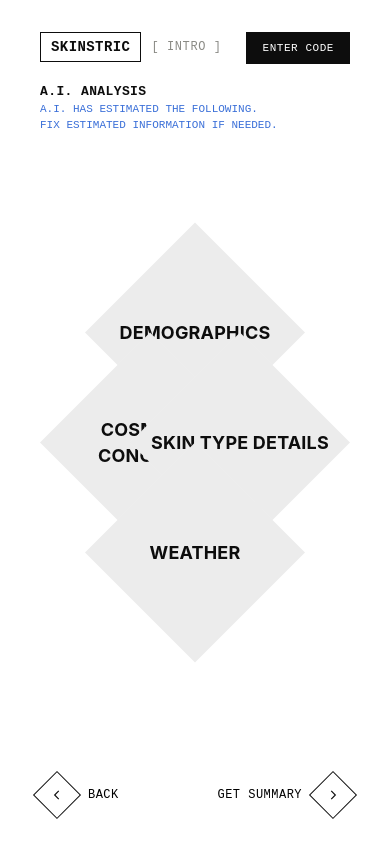
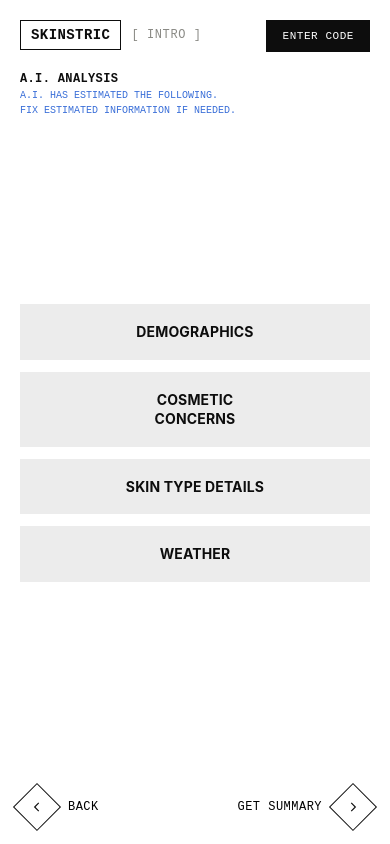
Before and after one commit to agentred1999/skin-ai, a Next.js app: page /select in a window 390 px wide. Built offline with nearby package versions, Linux system fonts and the light colour scheme.

Commit message:
Add mobile responsive breakpoints across all pages, fix hover animations and back-button navigation

```diff
--- a/src/app/permissions/permissions.module.css
+++ b/src/app/permissions/permissions.module.css
@@ -118,10 +118,6 @@
   from { transform: rotate(45deg); }
   to { transform: rotate(405deg); }
 }
-@keyframes rotateInner {
-  from { transform: rotate(-16deg); }
-  to { transform: rotate(344deg); }
-}
 .iconCircle {
   position: relative;
   width: 96px;
@@ -239,3 +235,59 @@
   color: #ffffff;
   font-weight: 700;
 }
+
+@media (max-width: 640px) {
+  .page {
+    padding: 20px 20px;
+  }
+
+  .title {
+    font-size: 12px;
+    margin-top: 16px;
+  }
+
+  .previewBox {
+    position: static;
+    text-align: left;
+    margin-top: 16px;
+  }
+
+  .previewSquare {
+    width: 80px;
+    height: 64px;
+  }
+
+  .stage {
+    flex-direction: column;
+    gap: 32px;
+    padding: 24px 0;
+  }
+
+  .option {
+    width: min(78vw, 280px);
+    height: min(78vw, 280px);
+  }
+
+  .optionLabel {
+    font-size: 10px;
+    bottom: 22px;
+  }
+
+  .iconCircle {
+    width: 76px;
+    height: 76px;
+  }
+
+  .iconCircle svg {
+    width: 34px;
+    height: 34px;
+  }
+
+  .cameraPrompt {
+    left: 50%;
+    top: auto;
+    bottom: 20px;
+    transform: translateX(-50%);
+    width: min(88vw, 340px);
+  }
+}
--- a/src/app/scan/scan.module.css
+++ b/src/app/scan/scan.module.css
@@ -448,3 +448,77 @@ video.video {
     transform: translateX(-100%);
   }
 }
+
+@media (max-width: 640px) {
+  .topbar {
+    padding: 16px 20px;
+  }
+
+  .guidance,
+  .guidanceStatic {
+    bottom: 90px;
+    padding: 0 16px;
+  }
+
+  .guidanceTitle {
+    font-size: 11px;
+  }
+
+  .guidanceItems {
+    flex-direction: column;
+    gap: 6px;
+    font-size: 10px;
+  }
+
+  .backBtn {
+    left: 20px;
+    bottom: 20px;
+  }
+
+  .captureBtn {
+    right: 20px;
+  }
+
+  .captureLabel {
+    display: none;
+  }
+
+  .captureCircle {
+    width: 56px;
+    height: 56px;
+  }
+
+  .diamondFrame {
+    width: 180px;
+    height: 180px;
+  }
+
+  .loadingIconCircle {
+    width: 72px;
+    height: 72px;
+  }
+
+  .loadingIconCircle svg {
+    width: 40px;
+    height: 40px;
+  }
+
+  .loadingBarTrack {
+    width: 260px;
+  }
+
+  .reviewButtons {
+    gap: 8px;
+  }
+
+  .retakeBtn,
+  .confirmBtn {
+    font-size: 12px;
+    padding: 8px 16px;
+  }
+
+  .analyzingBox {
+    min-width: 160px;
+    padding: 18px 22px;
+  }
+}
--- a/src/app/select/select.module.css
+++ b/src/app/select/select.module.css
@@ -184,3 +184,48 @@
   font-size: 12px;
   letter-spacing: 0.04em;
 }
+
+@media (max-width: 640px) {
+  .page {
+    padding: 20px 20px;
+  }
+
+  .title {
+    font-size: 12px;
+  }
+
+  .subtitle {
+    font-size: 10px;
+  }
+
+  .stage {
+    padding: 24px 0;
+  }
+
+  .diamondGrid {
+    width: 100%;
+    height: auto;
+    display: flex;
+    flex-direction: column;
+    gap: 12px;
+  }
+
+  .cell {
+    position: static;
+    width: 100%;
+    height: auto;
+    margin: 0;
+    clip-path: none;
+    padding: 18px 16px;
+    font-size: 14px;
+    background: var(--cell);
+  }
+
+  .cell::before {
+    content: none;
+  }
+
+  .footer {
+    margin-top: 20px;
+  }
+}
--- a/src/app/summary/summary.module.css
+++ b/src/app/summary/summary.module.css
@@ -230,3 +230,69 @@
   font-size: 12px;
   color: var(--muted);
 }
+
+@media (max-width: 640px) {
+  .page {
+    padding: 20px 20px;
+  }
+
+  .bigTitle {
+    font-size: 32px;
+  }
+
+  .eyebrow {
+    font-size: 12px;
+  }
+
+  .eyebrowSub {
+    font-size: 10px;
+  }
+
+  .mainGrid {
+    grid-template-columns: 1fr;
+    margin-top: 24px;
+  }
+
+  .leftRail {
+    flex-direction: row;
+    flex-wrap: wrap;
+  }
+
+  .railItem {
+    flex: 1 1 50%;
+    border-bottom: 1px solid #333;
+    border-right: 1px solid rgba(255, 255, 255, 0.15);
+  }
+
+  .railItem:nth-child(2),
+  .railItem:nth-child(3) {
+    border-right: 1px solid var(--line);
+  }
+
+  .centerPanel {
+    padding: 20px 16px;
+  }
+
+  .centerLabel {
+    font-size: 22px;
+  }
+
+  .ringText {
+    font-size: 24px;
+  }
+
+  .rightList {
+    border-left: none;
+    border-top: 1px solid var(--line);
+  }
+
+  .footer {
+    flex-direction: column;
+    align-items: flex-start;
+    gap: 16px;
+  }
+
+  .hint {
+    order: -1;
+  }
+}
--- a/src/app/testing/testing.module.css
+++ b/src/app/testing/testing.module.css
@@ -244,3 +244,51 @@
   font-size: 12px;
   margin-top: 10px;
 }
+
+@media (max-width: 640px) {
+  .page {
+    padding: 20px 20px;
+    overflow-x: hidden;
+  }
+
+  .title {
+    font-size: 12px;
+  }
+
+  .diamondFrame {
+    width: 280px;
+    height: 280px;
+  }
+
+  .star span {
+    width: 220px;
+    height: 220px;
+  }
+
+  .s3 {
+    width: 190px;
+    height: 190px;
+  }
+
+  .thankYou {
+    font-size: 26px;
+  }
+
+  .proceedText {
+    font-size: 14px;
+  }
+
+  .processingText {
+    font-size: 13px;
+  }
+
+  .inputField {
+    font-size: 30px;
+    min-width: 0;
+    width: 100%;
+  }
+
+  .inputLabel {
+    font-size: 10px;
+  }
+}
```
Also changed, not shown: src/app/page.module.css (+9 -0 lines), src/app/page.tsx (+5 -3 lines).
